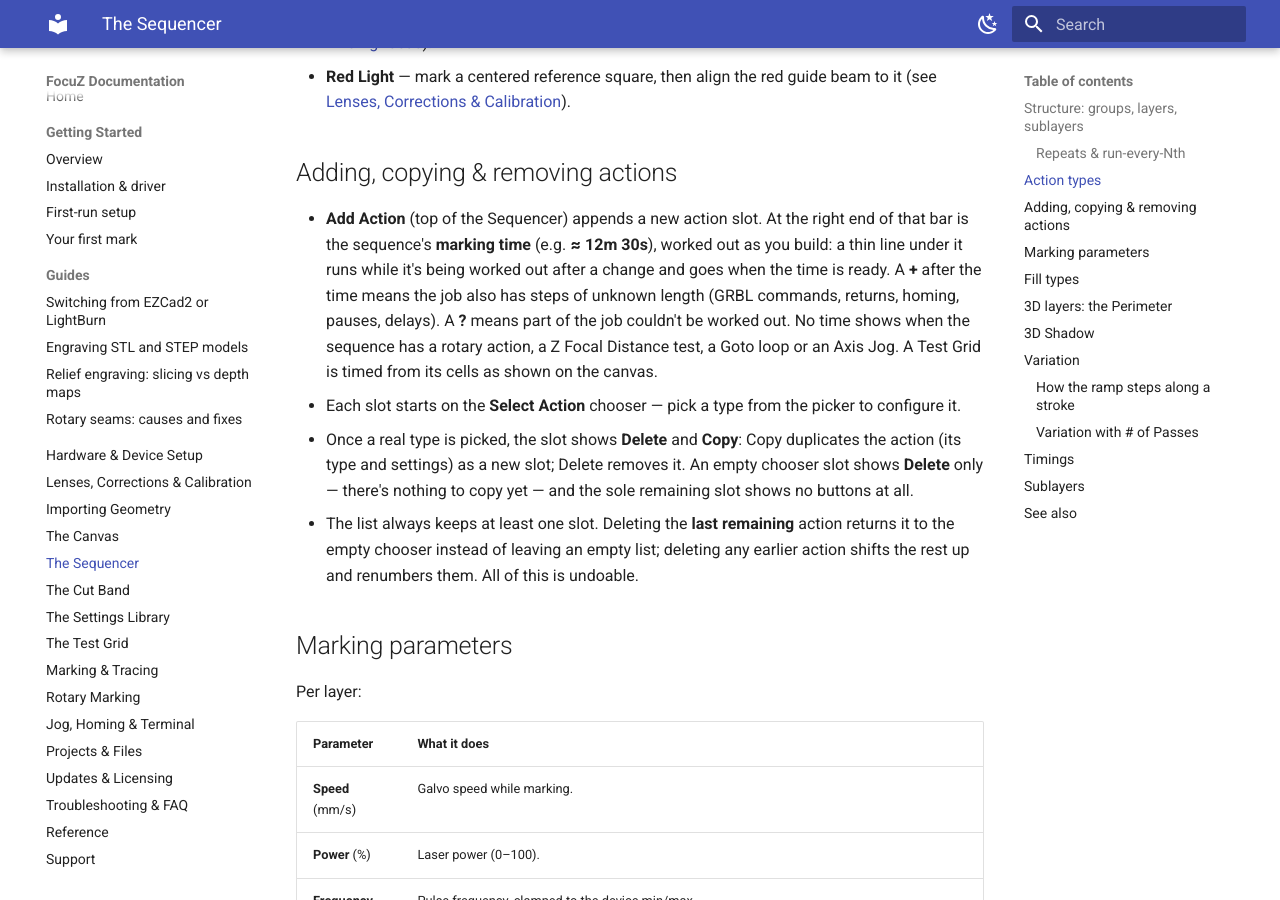
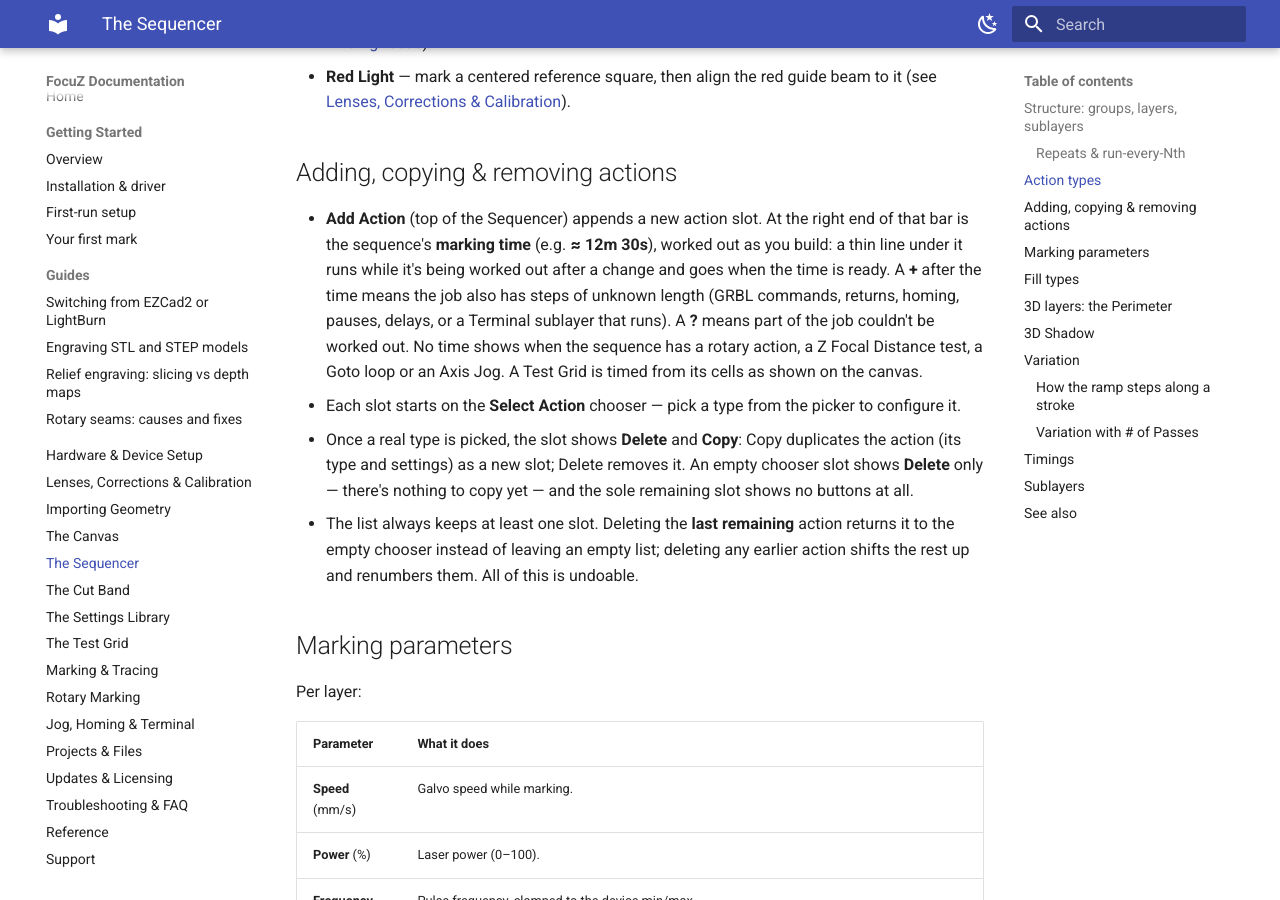
Before and after one commit to Lokahi-Shop/focuz-docs, an MkDocs documentation site: the page built from docs/sequencer.md, in a window 1280 px wide and 900 px high, scrolled down 3362 px. Built offline with MkDocs 1.6.1 and Material for MkDocs 9.7.7, drawn with Linux system fonts in a browser that asks for light colours.

Commit message:
Sequencer: a Terminal sublayer also adds the + to the marking time
Co-Authored-By: Claude Opus 5.5 <noreply@anthropic.com>

```diff
--- a/docs/sequencer.md
+++ b/docs/sequencer.md
@@ -133,7 +133,7 @@ Listed in the order you'd normally work through them:
 - **Add Action** (top of the Sequencer) appends a new action slot. At the right end of that bar is the sequence's **marking time** (e.g. **≈ 12m 30s**),
   worked out as you build: a thin line under it runs while it's being worked out after a change and goes when the
   time is ready. A **+** after the time means the job also has steps of unknown length (GRBL commands, returns, homing,
-  pauses, delays). A **?** means part of the job couldn't be worked out. No time shows when the sequence has a
+  pauses, delays, or a Terminal sublayer that runs). A **?** means part of the job couldn't be worked out. No time shows when the sequence has a
   rotary action, a Z Focal Distance test, a Goto loop or an Axis Jog. A Test Grid is timed from its cells as
   shown on the canvas.
 - Each slot starts on the **Select Action** chooser — pick a type from the picker to configure it.
```
